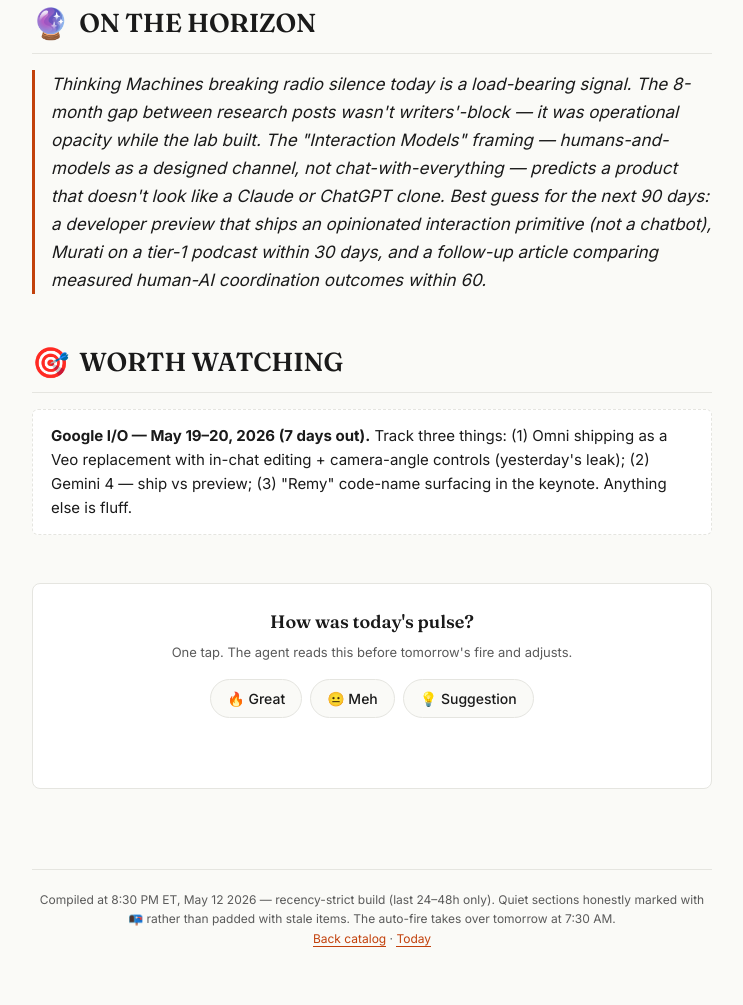
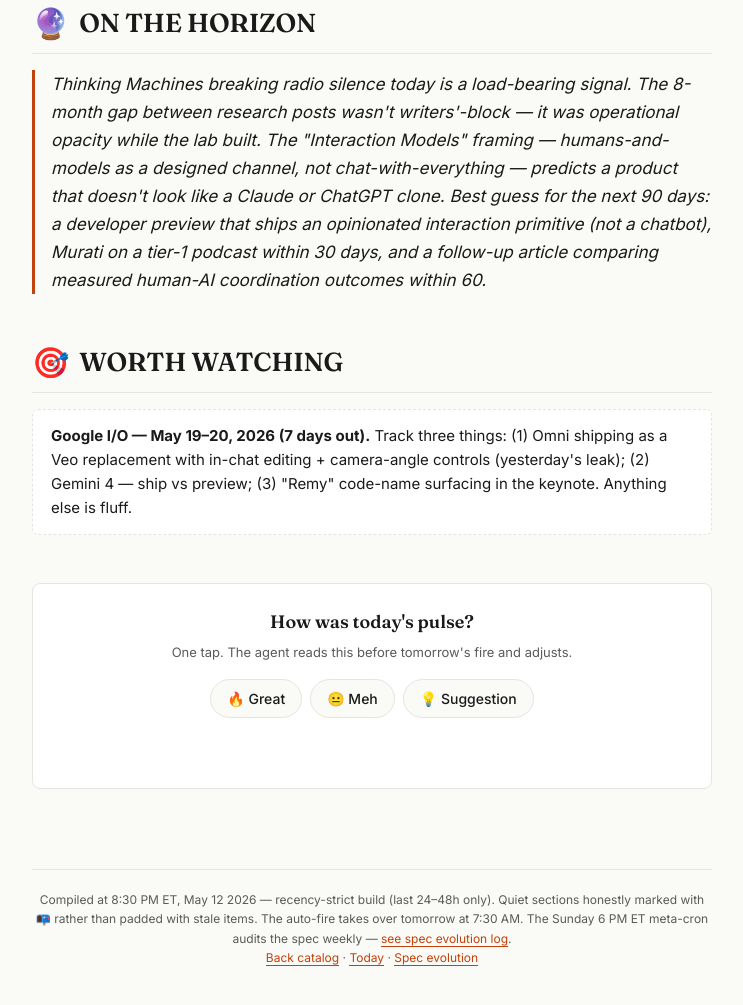
Before and after one commit to SirhanMacx/singularity-pulse, a plain HTML site: page 2026-05-12.html in a window 1280 px wide. Shown: the part 6406-7411 px from the top of the page, without its empty margins (268-1011 px from the left). Drawn offline with Linux system fonts and the light colour scheme.

Commit message:
Add weekly meta-evolution cycle: spec evolves as the times change
Two-cron architecture now established:
- DAILY (singularity-pulse, 7:30 AM ET): publishes today's issue. Content-only edits.
- WEEKLY (singularity-pulse-meta, Sunday 6 PM ET): audits sources / sections / benchmarks / voice over the past 7 days. Spec-only edits.

New .config/meta-evolution-log.md captures every structural mutation. Hard rules:
- 14-day zero-signal minimum before retiring any source or section
- 2-week minimum before voice changes
- Reader 'suggest' notes always trump agent-audit opinions
- Every spec mutation is reversible (BEFORE values logged)
- If unsure, write 'proposed:' block and wait — never break the daily fire

Source-discovery prompts: new labs (HN/Reddit mentions), rising X voices (retweet velocity), new YouTube channels (>100k subs in window), new benchmarks (cited >10x in week's papers), new leaderboards.

Watch list seeded with Thinking Machines Lab promotion candidate, World Labs spatial-intelligence sub-section candidate, AISI/CAISI/IMDA benchmark replacement candidates.

Daily orchestrator + local SKILL.md updated to enforce content-only scope. Footer of every issue now links to meta-evolution-log on GitHub so reader can see what changed and why.

```diff
--- a/2026-05-12.html
+++ b/2026-05-12.html
@@ -656,8 +656,8 @@
 </script>
 
 <footer class="colophon">
-Compiled at 8:30 PM ET, May 12 2026 — recency-strict build (last 24–48h only). Quiet sections honestly marked with 📭 rather than padded with stale items. The auto-fire takes over tomorrow at 7:30 AM. <br>
-<a href="./archive.html">Back catalog</a> · <a href="./">Today</a>
+Compiled at 8:30 PM ET, May 12 2026 — recency-strict build (last 24–48h only). Quiet sections honestly marked with 📭 rather than padded with stale items. The auto-fire takes over tomorrow at 7:30 AM. The Sunday 6 PM ET meta-cron audits the spec weekly — <a href="https://github.com/SirhanMacx/singularity-pulse/blob/main/.config/meta-evolution-log.md">see spec evolution log</a>. <br>
+<a href="./archive.html">Back catalog</a> · <a href="./">Today</a> · <a href="https://github.com/SirhanMacx/singularity-pulse/blob/main/.config/meta-evolution-log.md">Spec evolution</a>
 </footer>
 
 </div>
```
Also changed, not shown: today.html (+2 -2 lines), .config/html-template.html, .config/meta-evolution-log.md (added), .config/orchestrator-prompt.md.
